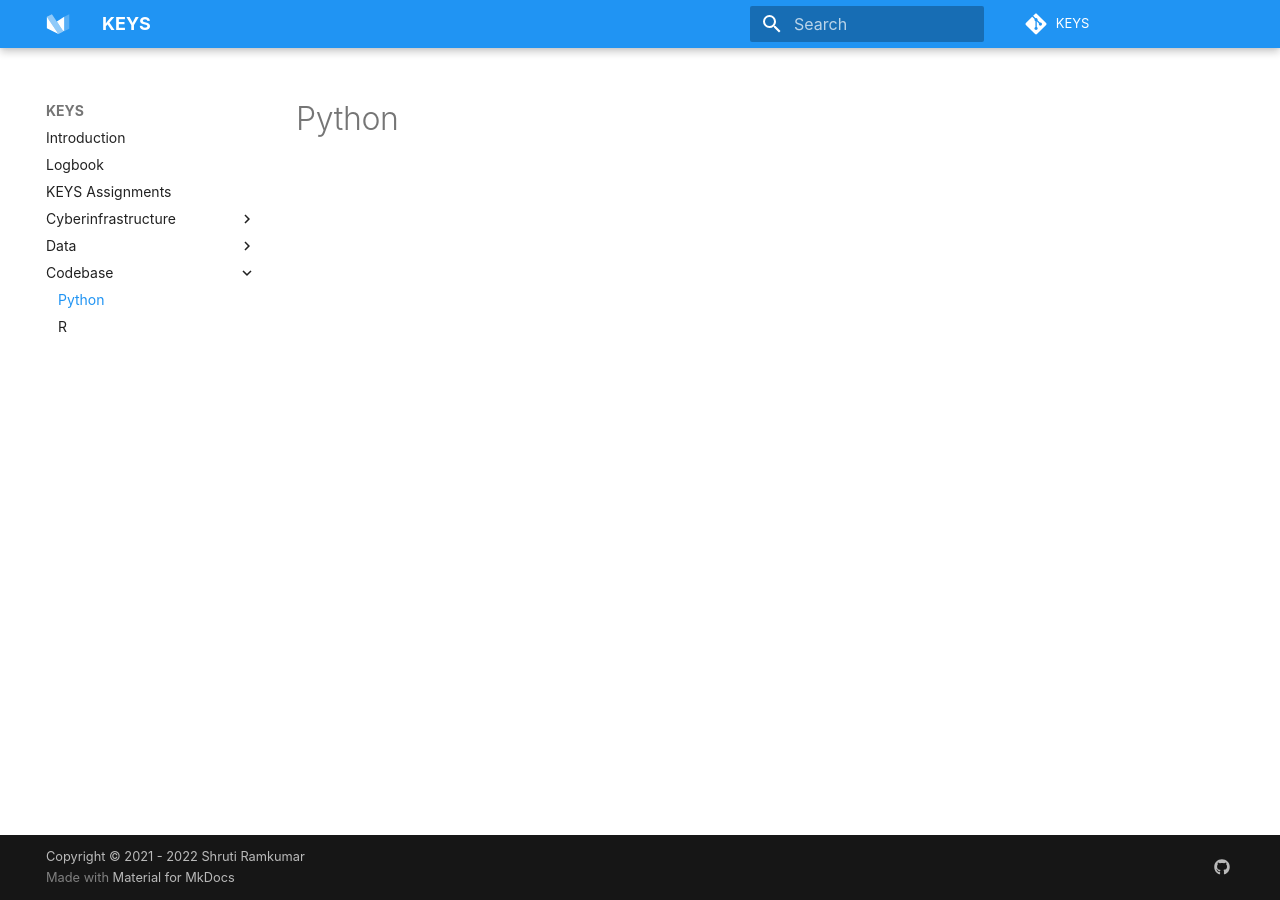
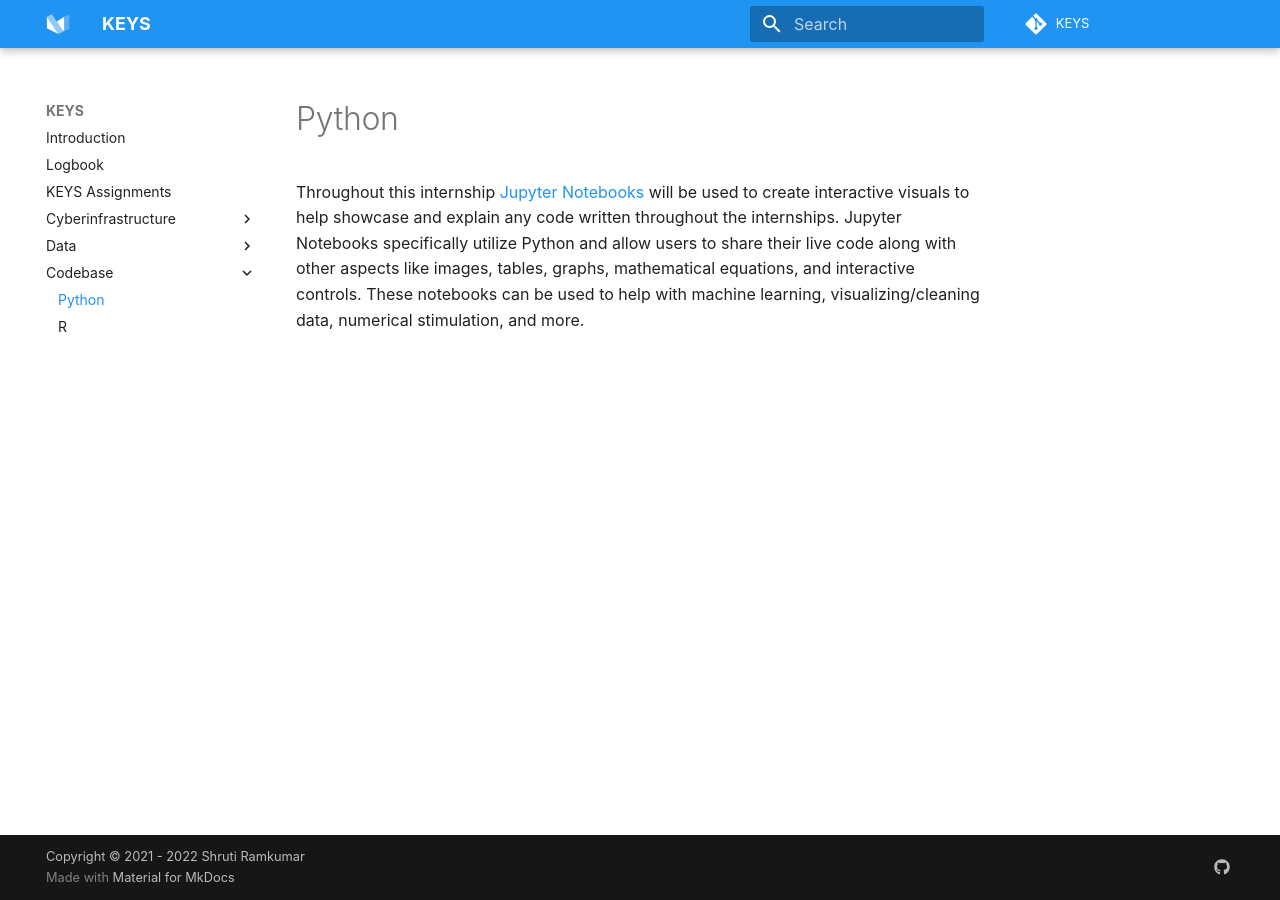
Before and after one commit to tyson-swetnam/mkdocs-material-template, an MkDocs documentation site: the page built from docs/python.md, in a window 1280 px wide. Built offline with MkDocs 1.6.1 and Material for MkDocs 9.7.7, drawn with Linux system fonts in a browser that asks for light colours; some web fonts are replaced; comment, search, counter and statistics services are not loaded.

Commit message:
Update python.md

```diff
--- a/docs/python.md
+++ b/docs/python.md
@@ -1 +1,3 @@
 # Python
+
+Throughout this internship [Jupyter Notebooks](https://jupyter.org/) will be used to create interactive visuals to help showcase and explain any code written throughout the internships. Jupyter Notebooks specifically utilize Python and allow users to share their live code along with other aspects like images, tables, graphs, mathematical equations, and interactive controls. These notebooks can be used to help with machine learning, visualizing/cleaning data, numerical stimulation, and more.
```
